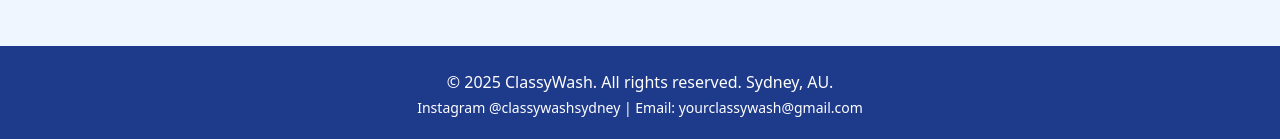
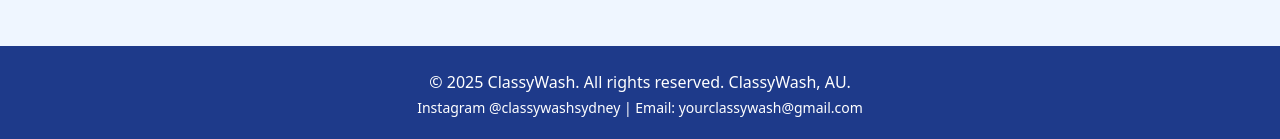
Before and after one commit to Iaml1mon/classywash, a Next.js app: page / in a window 1280 px wide. Shown: the part 2776-2915 px from the top of the page. Built offline with nearby package versions, Linux system fonts and the light colour scheme.

Commit message:
Update index.js

```diff
--- a/pages/index.js
+++ b/pages/index.js
@@ -118,7 +118,7 @@
       </section>
 
       <footer className="bg-blue-900 text-white py-6 text-center">
-        <p>&copy; 2025 ClassyWash. All rights reserved. Sydney, AU.</p>
+        <p>&copy; 2025 ClassyWash. All rights reserved. ClassyWash, AU.</p>
         <p className="text-sm mt-1">Instagram @classywashsydney | Email: yourclassywash@gmail.com</p>
       </footer>
     </div>
```
